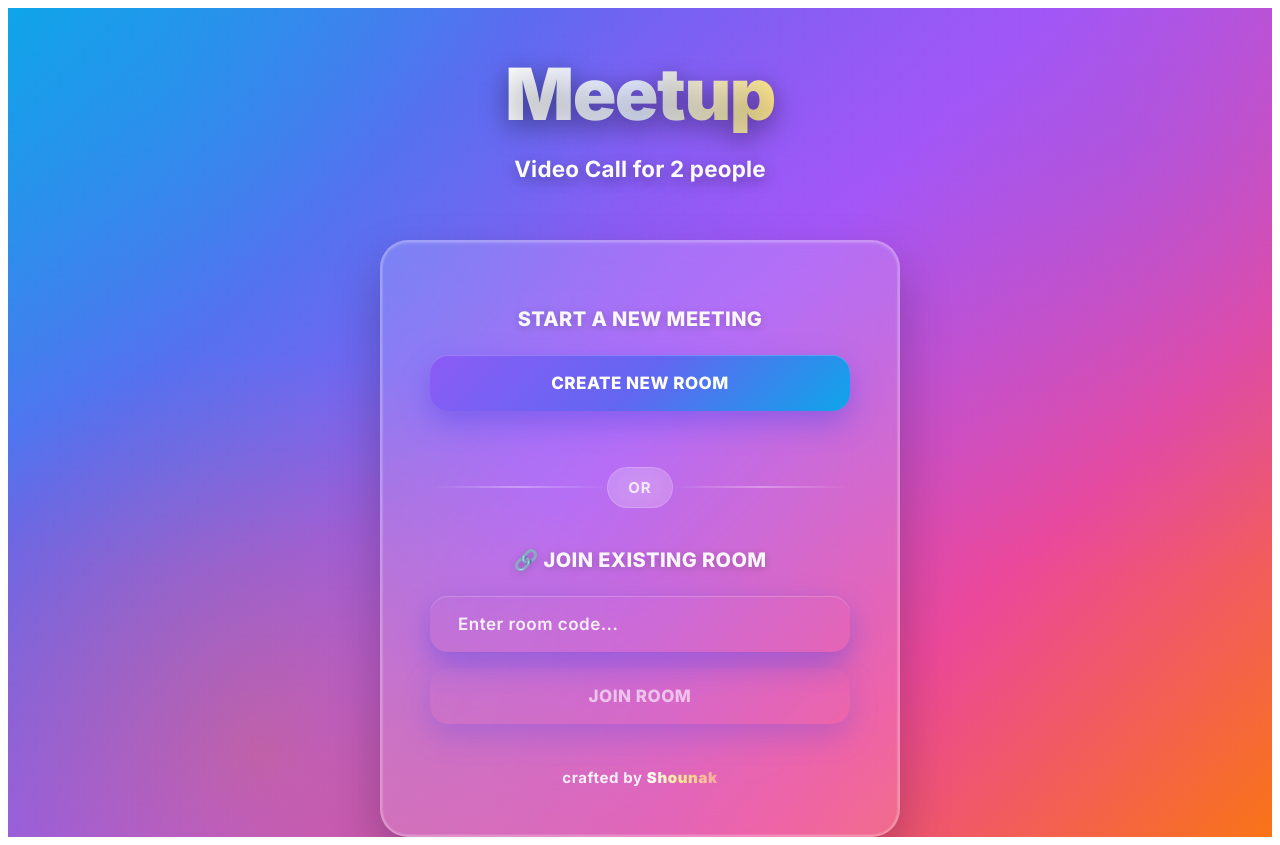
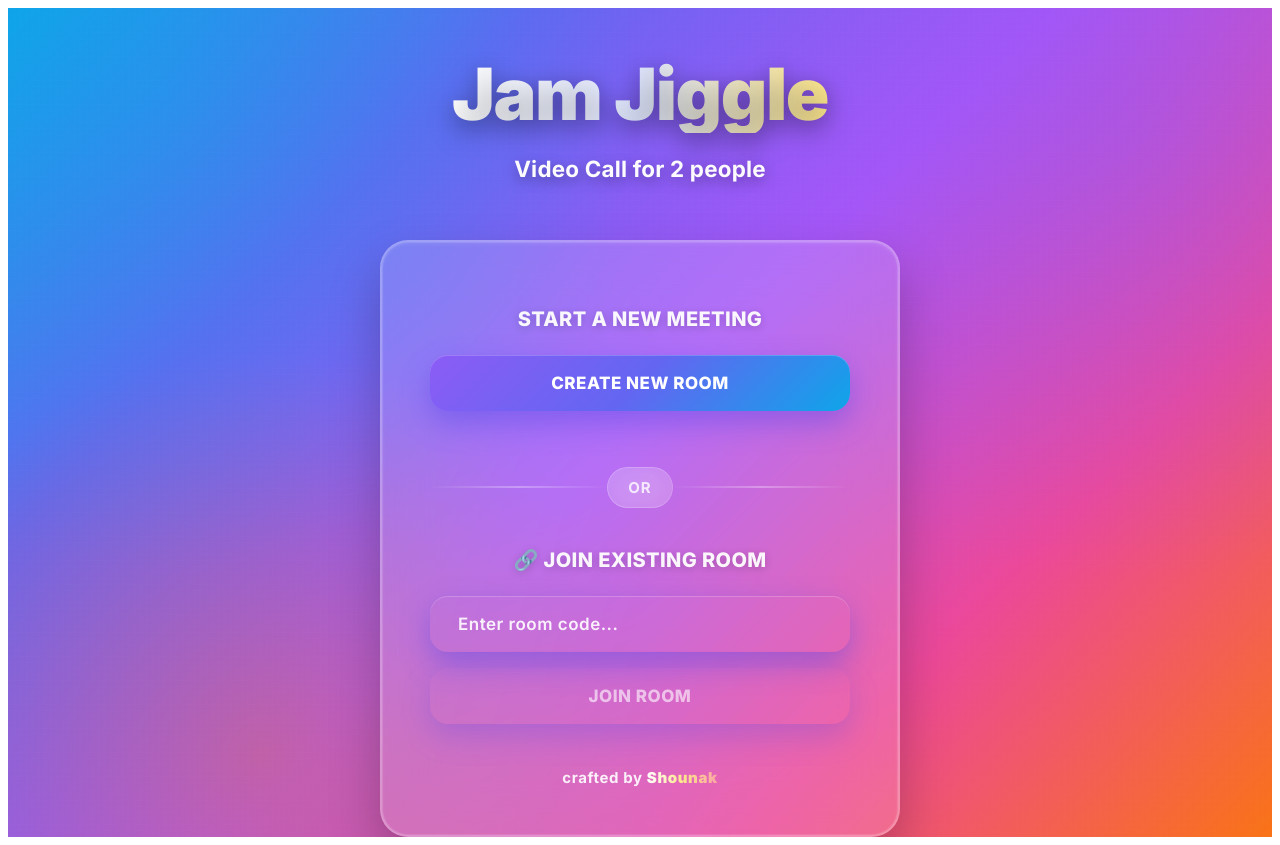
Before and after one commit to shounakdev/meetup, a Next.js app: page / in a window 1280 px wide. Built offline with nearby package versions, Linux system fonts and the light colour scheme.

Commit message:
Added Jam Jiggle

```diff
--- a/pages/index.tsx
+++ b/pages/index.tsx
@@ -26,7 +26,7 @@ export default function Home() {
   return (
     <>
       <Head>
-        <title>Meetup - Video Calling Made Simple</title>
+        <title>Jam Jiggle</title>
         <link rel="preconnect" href="https://fonts.googleapis.com" />
         <link rel="preconnect" href="https://fonts.gstatic.com" crossOrigin="anonymous" />
         <link
@@ -318,7 +318,7 @@ export default function Home() {
 
       <div className="main-container">
         <div className="hero-section">
-          <h1 className="main-title">Meetup</h1>
+          <h1 className="main-title">Jam Jiggle</h1>
           <p className="subtitle">Video Call for 2 people</p>
         </div>
 
--- a/pages/room/[id].tsx
+++ b/pages/room/[id].tsx
@@ -1180,7 +1180,7 @@ export default function RoomPage() {
 
       promptBox.innerHTML = `
         <div style="font-size: 48px; margin-bottom: 20px;">👋</div>
-        <h2 style="color: #1e293b; margin-bottom: 20px; font-size: 24px; font-weight: 700;">Welcome to the Video Call</h2>
+        <h2 style="color: #1e293b; margin-bottom: 20px; font-size: 24px; font-weight: 700;">Welcome to the Jam Jiggle</h2>
         <p style="color: #64748b; margin-bottom: 30px; font-size: 16px;">Please enter your name to join the room</p>
         <input type="text" id="nameInput" placeholder="Enter your name..." style="
           width: 100%;
```
